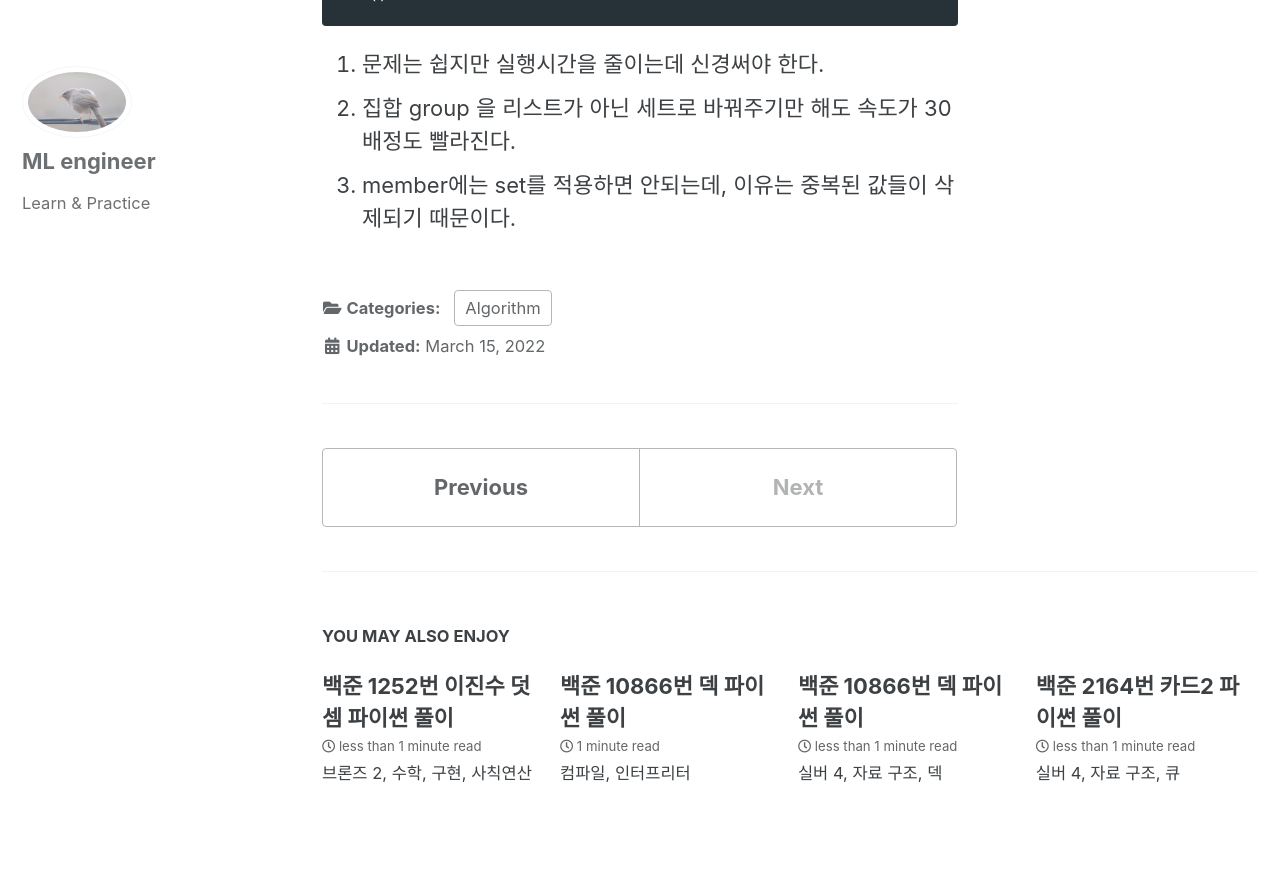
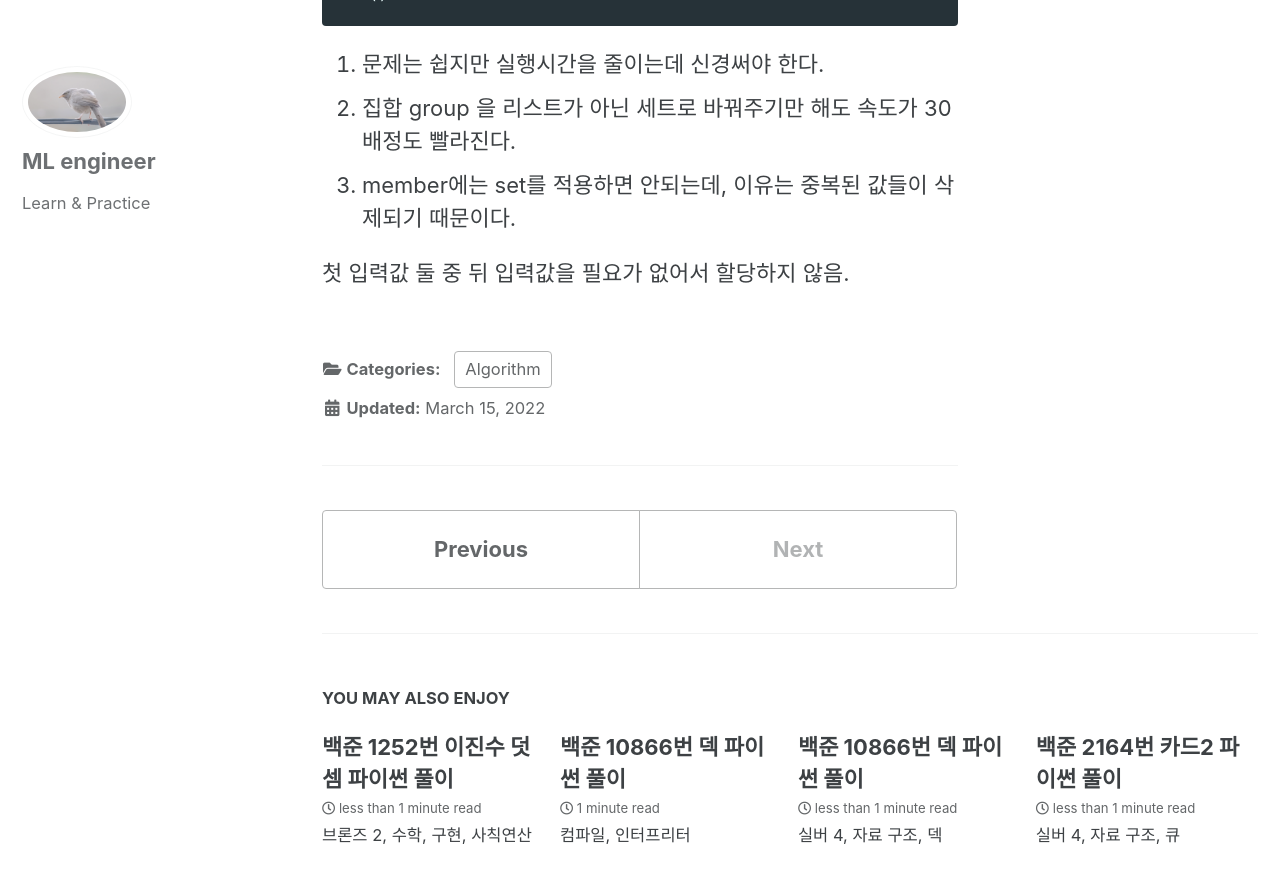
Before and after one commit to Donghee4/Donghee4.github.io, a Jekyll site: the page built from _posts/2022-03-15-43.md, in a window 1280 px wide and 900 px high, scrolled down 532 px. Shown: the top 883 px of the window. Built offline with Jekyll 4.4.1, drawn with Linux system fonts in a browser that asks for light colours; cached includes are drawn as plain includes.

Commit message:
입력값

```diff
--- a/_posts/2022-03-15-43.md
+++ b/_posts/2022-03-15-43.md
@@ -18,3 +18,5 @@ sol()
 1. 문제는 쉽지만 실행시간을 줄이는데 신경써야 한다.
 2. 집합 group 을 리스트가 아닌 세트로 바꿔주기만 해도 속도가 30배정도 빨라진다.
 3. member에는 set를 적용하면 안되는데, 이유는 중복된 값들이 삭제되기 때문이다.
+
+첫 입력값 둘 중 뒤 입력값을 필요가 없어서 할당하지 않음.
```
